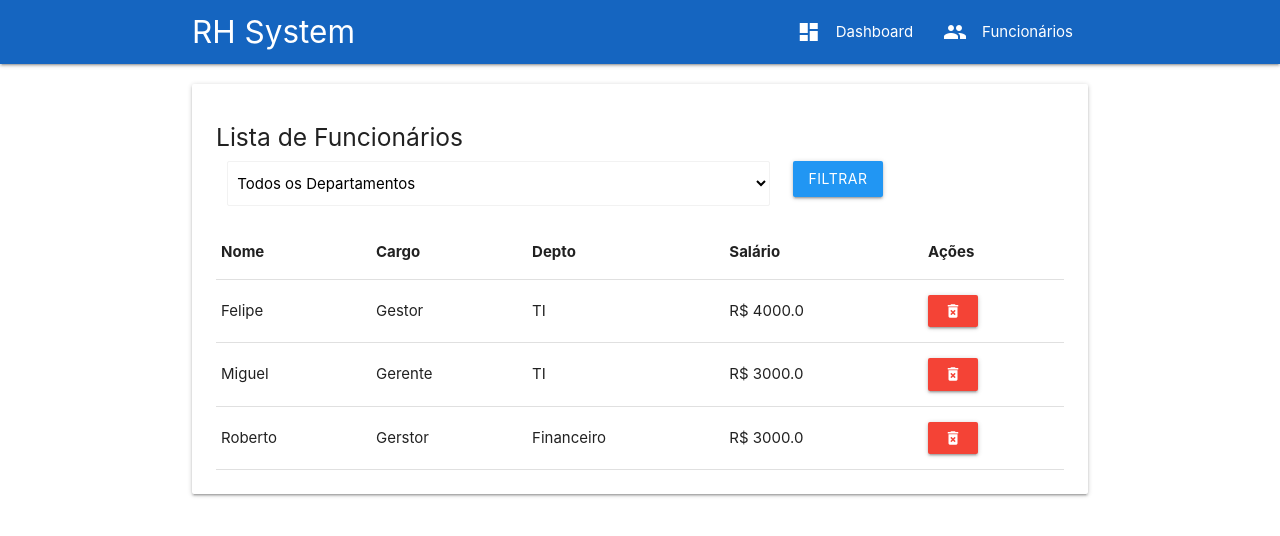
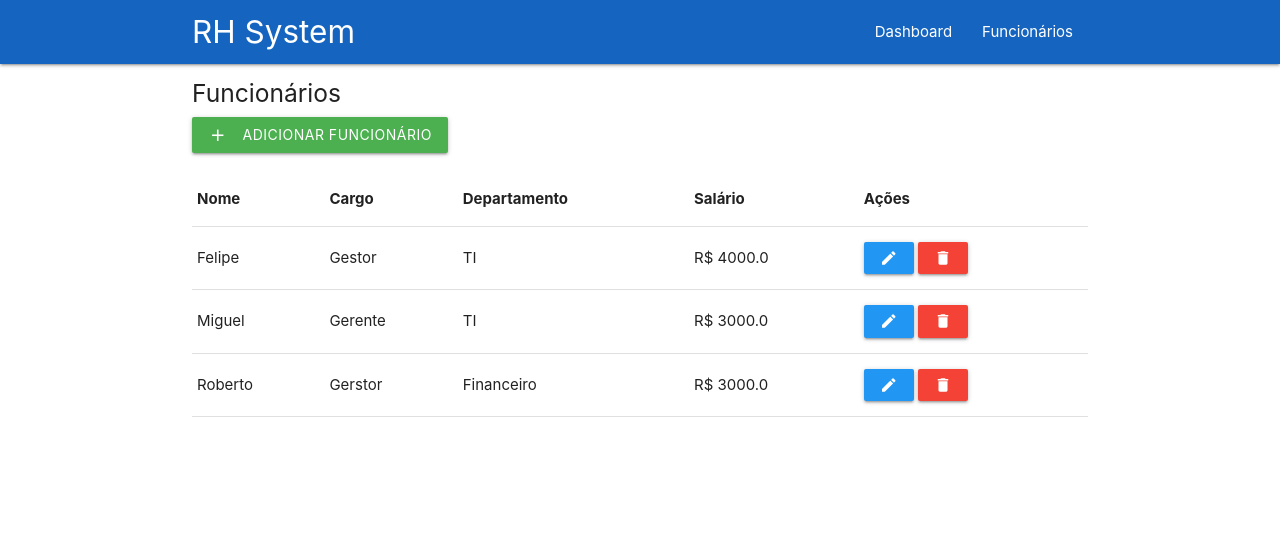
Before and after one commit to CeciliaaPaiva/CRUD-gestaodefuncionarios, a Flask app: page /lista in a window 1280 px wide. Shown: the top 536 px of the page. Run offline with Flask 3, Linux system fonts and the light colour scheme; data comes from the database, SQL or seed files in the repository; both versions use the stored data as it was after the commit; some libraries are stand-ins or nearby versions.

Commit message:
Atualização do sistema: edição de funcionários e novos gráficos

```diff
--- a/projeto_gestao/app.py
+++ b/projeto_gestao/app.py
@@ -2,110 +2,162 @@ from flask import Flask, render_template, request, jsonify, redirect, url_for
 import sqlite3
 import pandas as pd
 import plotly.express as px
-import plotly.utils
+import plotly
 import json
 
 app = Flask(__name__)
 
-def get_db_connection():
-    conn = sqlite3.connect('database.db')
+def get_db():
+    conn = sqlite3.connect("database.db")
     conn.row_factory = sqlite3.Row
     return conn
 
 def init_db():
-    conn = get_db_connection()
-    conn.execute('''
-        CREATE TABLE IF NOT EXISTS funcionarios (
-            id INTEGER PRIMARY KEY AUTOINCREMENT,
-            nome TEXT NOT NULL,
-            cargo TEXT NOT NULL,
-            departamento TEXT NOT NULL,
-            salario REAL NOT NULL,
-            admissao TEXT NOT NULL
-        )
-    ''')
+    conn = get_db()
+    conn.execute("""
+    CREATE TABLE IF NOT EXISTS funcionarios(
+        id INTEGER PRIMARY KEY AUTOINCREMENT,
+        nome TEXT,
+        cargo TEXT,
+        departamento TEXT,
+        salario REAL,
+        admissao TEXT
+    )
+    """)
     conn.commit()
     conn.close()
 
-@app.route('/')
+@app.route("/")
 def index():
-    return render_template('index.html')
+    return render_template("index.html")
 
-@app.route('/lista')
+@app.route("/lista")
 def lista():
-    conn = get_db_connection()
-    funcionarios = conn.execute('SELECT * FROM funcionarios').fetchall()
+    conn = get_db()
+    funcionarios = conn.execute("SELECT * FROM funcionarios").fetchall()
     conn.close()
-    return render_template('lista.html', funcionarios=funcionarios)
+    return render_template("lista.html", funcionarios=funcionarios)
 
-@app.route('/add', methods=['POST'])
-def add_funcionario():
+@app.route("/add", methods=["POST"])
+def add():
+
     data = request.json
-    try:
-        # Forçamos a conversão para garantir que o gráfico funcione
-        sal_float = float(str(data['salario']).replace(',', '.'))
-        conn = get_db_connection()
-        conn.execute('''INSERT INTO funcionarios (nome, cargo, departamento, salario, admissao)
-                     VALUES (?, ?, ?, ?, ?)''',
-                     (data['nome'], data['cargo'], data['departamento'], sal_float, data['admissao']))
-        conn.commit()
-        conn.close()
-        return jsonify({"status": "sucesso"})
-    except Exception as e:
-        print(f"Erro ao inserir: {e}")
-        return jsonify({"status": "erro"}), 500
 
-@app.route('/data')
-def get_data():
-    conn = sqlite3.connect('database.db')
+    conn = get_db()
+
+    conn.execute("""
+    INSERT INTO funcionarios(nome,cargo,departamento,salario,admissao)
+    VALUES(?,?,?,?,?)
+    """,(data["nome"],data["cargo"],data["departamento"],float(data["salario"]),data["admissao"]))
+
+    conn.commit()
+    conn.close()
+
+    return jsonify({"status":"ok"})
+
+
+@app.route("/data")
+def data():
+
+    conn = get_db()
+
     df = pd.read_sql_query("SELECT * FROM funcionarios", conn)
+
     conn.close()
 
     if df.empty:
-        return jsonify({"barraJSON": None})
+        return jsonify({"status":"empty"})
 
-    # 1. Limpeza rigorosa: converte para numérico e remove o que não for número
-    df['salario'] = pd.to_numeric(df['salario'], errors='coerce').fillna(0)
+    # métricas
+    total_func = len(df)
+    media_sal = df["salario"].mean()
+    maior_sal = df["salario"].max()
+    custo_total = df["salario"].sum()
 
-    # 2. Só gera o gráfico se houver salários maiores que zero
-    max_salario = df['salario'].max()
+    # gráfico barras
 
-    fig_barra = px.bar(
+
+
+
+    fig_bar = px.scatter(
         df,
-        x='nome',
-        y='salario',
-        color='departamento',
-        title="Salários por Colaborador",
-        text_auto='.2s', # Mostra o valor em cima da barra
-        labels={'salario': 'Salário (R$)', 'nome': 'Funcionário'}
+        x="nome",
+        y="salario",
+        color="departamento",
+        size="salario",
+        title="Distribuição de Salários dos Funcionários"
     )
 
-    # FORÇAR O EIXO Y: Isso garante que as colunas apareçam
-    fig_barra.update_layout(
-        yaxis=dict(range=[0, max_salario * 1.2], autorange=False),
-        xaxis={'type': 'category'} # Garante que os nomes não virem números
+    fig_bar.update_traces(
+        text=df["salario"],
+        textposition="top center"
     )
 
+    # gráfico pizza
     fig_pizza = px.pie(
         df,
-        names='departamento',
-        values='salario',
-        title="Distribuição de Custos por Departamento"
+        names="departamento",
+        values="salario",
+        title="Custo por Departamento"
+    )
+
+    # gráfico funcionários por depto
+    fig_depto = px.histogram(
+        df,
+        x="departamento",
+        title="Funcionários por Departamento"
     )
 
     return jsonify({
-        "barraJSON": json.dumps(fig_barra, cls=plotly.utils.PlotlyJSONEncoder),
-        "pizzaJSON": json.dumps(fig_pizza, cls=plotly.utils.PlotlyJSONEncoder)
+
+        "total": total_func,
+        "media": round(media_sal,2),
+        "maior": maior_sal,
+        "custo": custo_total,
+
+        "barra": json.dumps(fig_bar, cls=plotly.utils.PlotlyJSONEncoder),
+        "pizza": json.dumps(fig_pizza, cls=plotly.utils.PlotlyJSONEncoder),
+        "depto": json.dumps(fig_depto, cls=plotly.utils.PlotlyJSONEncoder)
+
     })
 
-@app.route('/delete/<int:id>')
+
+@app.route("/delete/<int:id>")
 def delete(id):
-    conn = get_db_connection()
-    conn.execute('DELETE FROM funcionarios WHERE id = ?', (id,))
+
+    conn = get_db()
+    conn.execute("DELETE FROM funcionarios WHERE id=?", (id,))
     conn.commit()
     conn.close()
-    return redirect(url_for('lista'))
 
-if __name__ == '__main__':
+    return redirect(url_for("lista"))
+
+
+@app.route("/edit/<int:id>", methods=["POST"])
+def edit(id):
+
+    data = request.json
+
+    conn = get_db()
+
+    conn.execute("""
+    UPDATE funcionarios
+    SET nome=?, cargo=?, departamento=?, salario=?, admissao=?
+    WHERE id=?
+    """,(
+        data["nome"],
+        data["cargo"],
+        data["departamento"],
+        float(data["salario"]),
+        data["admissao"],
+        id
+    ))
+
+    conn.commit()
+    conn.close()
+
+    return jsonify({"status":"ok"})
+
+if __name__ == "__main__":
     init_db()
     app.run(debug=True)
--- a/projeto_gestao/templates/base.html
+++ b/projeto_gestao/templates/base.html
@@ -1,18 +1,22 @@
 <!DOCTYPE html>
 <html>
+
 <head>
-    <link href="https://fonts.googleapis.com/icon?family=Material+Icons" rel="stylesheet">
-    <link rel="stylesheet" href="https://cdnjs.cloudflare.com/ajax/libs/materialize/1.0.0/css/materialize.min.css">
-    <script src="https://cdn.plot.ly/plotly-latest.min.js"></script>
-    <title>Gestão Pro</title>
+
+<link href="https://fonts.googleapis.com/icon?family=Material+Icons" rel="stylesheet">
+<link rel="stylesheet"href="https://cdnjs.cloudflare.com/ajax/libs/materialize/1.0.0/css/materialize.min.css">
+
+<script src="https://cdn.plot.ly/plotly-2.27.0.min.js"></script>
+<title>Gestão Funcionários</title>
 </head>
+
 <body>
     <nav class="blue darken-3">
         <div class="nav-wrapper container">
             <a href="/" class="brand-logo">RH System</a>
-            <ul id="nav-mobile" class="right hide-on-med-and-down">
-                <li><a href="/"><i class="material-icons left">dashboard</i>Dashboard</a></li>
-                <li><a href="/lista"><i class="material-icons left">people</i>Funcionários</a></li>
+            <ul class="right">
+                <li><a href="/">Dashboard</a></li>
+                <li><a href="/lista">Funcionários</a></li>
             </ul>
         </div>
     </nav>
--- a/projeto_gestao/templates/lista.html
+++ b/projeto_gestao/templates/lista.html
@@ -1,42 +1,248 @@
 {% extends "base.html" %}
 {% block content %}
-<div class="card-panel" style="margin-top: 20px;">
-    <h5>Lista de Funcionários</h5>
-    <form method="GET" action="/lista">
+
+<h5>Funcionários</h5>
+
+<!-- BOTÃO ADICIONAR -->
+<div style="margin-bottom:20px;">
+<button class="btn green modal-trigger" href="#modalAdd">
+<i class="material-icons left">add</i>Adicionar Funcionário
+</button>
+</div>
+
+<table class="highlight">
+
+<thead>
+<tr>
+<th>Nome</th>
+<th>Cargo</th>
+<th>Departamento</th>
+<th>Salário</th>
+<th>Ações</th>
+</tr>
+</thead>
+
+<tbody>
+
+{% for f in funcionarios %}
+
+<tr>
+
+<td>{{f["nome"]}}</td>
+<td>{{f["cargo"]}}</td>
+<td>{{f["departamento"]}}</td>
+<td>R$ {{f["salario"]}}</td>
+
+<td>
+
+<button class="btn blue btn-small modal-trigger" href="#modal{{f['id']}}">
+<i class="material-icons">edit</i>
+</button>
+
+<a href="/delete/{{f['id']}}" class="btn red btn-small">
+<i class="material-icons">delete</i>
+</a>
+
+</td>
+
+</tr>
+
+<!-- MODAL EDITAR -->
+
+<div id="modal{{f['id']}}" class="modal">
+
+<div class="modal-content">
+
+<h5>Editar Funcionário</h5>
+
 <div class="row">
-            <div class="col s8">
-                <select name="departamento" class="browser-default">
-                    <option value="Todos">Todos os Departamentos</option>
+
+<div class="input-field col s6">
+<input id="nome{{f['id']}}" value="{{f['nome']}}">
+<label class="active">Nome</label>
+</div>
+
+<div class="input-field col s6">
+<input id="cargo{{f['id']}}" value="{{f['cargo']}}">
+<label class="active">Cargo</label>
+</div>
+
+<div class="input-field col s6">
+<input id="salario{{f['id']}}" type="number" value="{{f['salario']}}">
+<label class="active">Salário</label>
+</div>
+
+<div class="input-field col s6">
+
+<select id="departamento{{f['id']}}" class="browser-default">
+
+<option value="TI" {% if f['departamento']=="TI" %}selected{% endif %}>TI</option>
+<option value="RH" {% if f['departamento']=="RH" %}selected{% endif %}>RH</option>
+<option value="Financeiro" {% if f['departamento']=="Financeiro" %}selected{% endif %}>Financeiro</option>
+<option value="Vendas" {% if f['departamento']=="Vendas" %}selected{% endif %}>Vendas</option>
+
+</select>
+
+</div>
+
+<div class="input-field col s6">
+<input id="admissao{{f['id']}}" type="date" value="{{f['admissao']}}">
+</div>
+
+</div>
+
+</div>
+
+<div class="modal-footer">
+
+<button class="btn green" onclick="editar({{f['id']}})">Salvar</button>
+
+<a href="#!" class="modal-close btn-flat">Cancelar</a>
+
+</div>
+
+</div>
+
+{% endfor %}
+
+</tbody>
+
+</table>
+
+
+<!-- MODAL ADICIONAR FUNCIONARIO -->
+
+<div id="modalAdd" class="modal">
+
+<div class="modal-content">
+
+<h5>Novo Funcionário</h5>
+
+<div class="row">
+
+<div class="input-field col s6">
+<input id="nomeAdd">
+<label>Nome</label>
+</div>
+
+<div class="input-field col s6">
+<input id="cargoAdd">
+<label>Cargo</label>
+</div>
+
+<div class="input-field col s6">
+<input id="salarioAdd" type="number">
+<label>Salário</label>
+</div>
+
+<div class="input-field col s6">
+
+<select id="departamentoAdd" class="browser-default">
+
 <option value="TI">TI</option>
 <option value="RH">RH</option>
+<option value="Financeiro">Financeiro</option>
 <option value="Vendas">Vendas</option>
+
 </select>
+
 </div>
-            <div class="col s4">
-                <button class="btn blue">Filtrar</button>
+
+<div class="input-field col s6">
+<input id="admissaoAdd" type="date">
 </div>
+
 </div>
-    </form>
 
-    <table class="highlight">
-        <thead>
-            <tr>
-                <th>Nome</th><th>Cargo</th><th>Depto</th><th>Salário</th><th>Ações</th>
-            </tr>
-        </thead>
-        <tbody>
-            {% for f in funcionarios %}
-            <tr>
-                <td>{{ f['nome'] }}</td>
-                <td>{{ f['cargo'] }}</td>
-                <td>{{ f['departamento'] }}</td>
-                <td>R$ {{ f['salario'] }}</td>
-                <td>
-                    <a href="/delete/{{ f['id'] }}" class="btn-small red"><i class="material-icons">delete_forever</i></a>
-                </td>
-            </tr>
-            {% endfor %}
-        </tbody>
-    </table>
 </div>
+
+<div class="modal-footer">
+
+<button class="btn green" onclick="adicionar()">Salvar</button>
+
+<a href="#!" class="modal-close btn-flat">Cancelar</a>
+
+</div>
+
+</div>
+
+
+<script>
+
+document.addEventListener('DOMContentLoaded', function() {
+
+var elems = document.querySelectorAll('.modal');
+
+M.Modal.init(elems);
+
+});
+
+
+function adicionar(){
+
+let data={
+
+nome:document.getElementById("nomeAdd").value,
+cargo:document.getElementById("cargoAdd").value,
+departamento:document.getElementById("departamentoAdd").value,
+salario:document.getElementById("salarioAdd").value,
+admissao:document.getElementById("admissaoAdd").value
+
+}
+
+fetch("/add",{
+
+method:"POST",
+
+headers:{"Content-Type":"application/json"},
+
+body:JSON.stringify(data)
+
+})
+
+.then(()=>{
+
+M.toast({html:"Funcionário adicionado!"})
+
+location.reload()
+
+})
+
+}
+
+
+function editar(id){
+
+let data={
+
+nome:document.getElementById("nome"+id).value,
+cargo:document.getElementById("cargo"+id).value,
+departamento:document.getElementById("departamento"+id).value,
+salario:document.getElementById("salario"+id).value,
+admissao:document.getElementById("admissao"+id).value
+
+}
+
+fetch("/edit/"+id,{
+
+method:"POST",
+
+headers:{"Content-Type":"application/json"},
+
+body:JSON.stringify(data)
+
+})
+
+.then(()=>{
+
+M.toast({html:"Funcionário atualizado!"})
+
+location.reload()
+
+})
+
+}
+
+</script>
+
 {% endblock %}
```
Also changed, not shown: projeto_gestao/templates/index.html (+70 -79 lines), projeto_gestao/database.db. Lines whose indentation alone changed are shown as unchanged.
